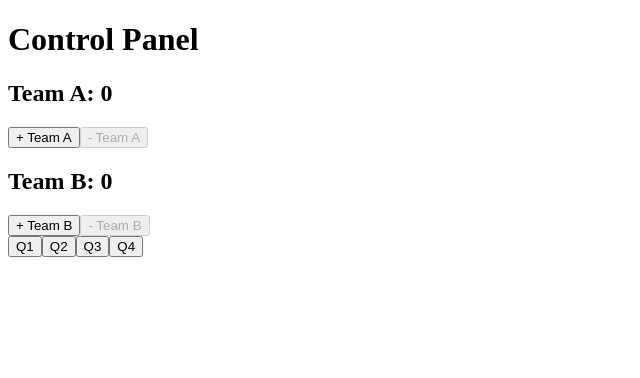
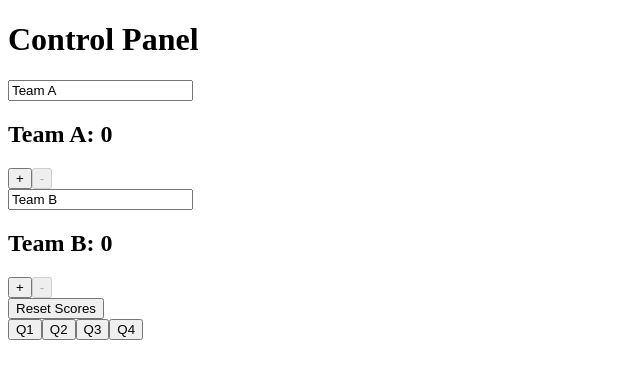
Before and after one commit to anukah/scoreboard, a Next.js app in the folder scoreboard-app/: page / in a window 1280 px wide. Shown: the top 378 px of the page, without its empty margins (0-640 px from the left). Built offline with nearby package versions, Linux system fonts and the light colour scheme.

Commit message:
feat/team name inputs

```diff
--- a/scoreboard-app/app/page.js
+++ b/scoreboard-app/app/page.js
@@ -5,10 +5,23 @@ import { useScore } from '../context/StoreContext';
 import styles from '../styles/Home.module.css';
 
 const Home = () => {
-  const { teamAScore, setTeamAScore, teamBScore, setTeamBScore, setCurrentQuestion } = useScore();
+  const { teamAScore, setTeamAScore, teamBScore, setTeamBScore, teamAName, setTeamAName, teamBName, setTeamBName, setCurrentQuarter } = useScore();
 
-  const handleQuestionClick = (question) => {
-    setCurrentQuestion(question);
+  const handleTeamANameChange = (e) => {
+    setTeamAName(e.target.value);
+  };
+
+  const handleTeamBNameChange = (e) => {
+    setTeamBName(e.target.value);
+  };
+
+  const handleResetScores = () => {
+    setTeamAScore(0);
+    setTeamBScore(0);
+  };
+
+  const handleSetQuarter = (Quarter) => {
+    setCurrentQuarter(Quarter);
   };
 
   return (
@@ -16,50 +29,62 @@ const Home = () => {
       <h1 className={styles.header}>Control Panel</h1>
       <div className={styles.controlSection}>
         <div className={styles.teamSection}>
-          <h2>Team A: {teamAScore}</h2>
+          <input
+            type="text"
+            value={teamAName}
+            onChange={handleTeamANameChange}
+            placeholder="Enter Team A Name"
+          />
+          <h2>{teamAName}: {teamAScore}</h2>
           <button
             className={styles.button}
             onClick={() => setTeamAScore(teamAScore + 1)}
           >
-            + Team A
+            +
           </button>
           <button
             className={styles.button}
             onClick={() => setTeamAScore(teamAScore - 1)}
             disabled={teamAScore === 0}
           >
-            - Team A
+            -
           </button>
         </div>
         <div className={styles.teamSection}>
-          <h2>Team B: {teamBScore}</h2>
+          <input
+            type="text"
+            value={teamBName}
+            onChange={handleTeamBNameChange}
+            placeholder="Enter Team B Name"
+          />
+          <h2>{teamBName}: {teamBScore}</h2>
           <button
             className={styles.button}
             onClick={() => setTeamBScore(teamBScore + 1)}
           >
-            + Team B
+            +
           </button>
           <button
             className={styles.button}
             onClick={() => setTeamBScore(teamBScore - 1)}
             disabled={teamBScore === 0}
           >
-            - Team B
+            -
           </button>
         </div>
-        <div className={styles.questionSection}>
-          <button className={styles.button} onClick={() => handleQuestionClick('Q1')}>
-            Q1
+        <div className={styles.resetSection}>
+          <button
+            className={styles.button}
+            onClick={handleResetScores}
+          >
+            Reset Scores
           </button>
-          <button className={styles.button} onClick={() => handleQuestionClick('Q2')}>
-            Q2
-          </button>
-          <button className={styles.button} onClick={() => handleQuestionClick('Q3')}>
-            Q3
-          </button>
-          <button className={styles.button} onClick={() => handleQuestionClick('Q4')}>
-            Q4
-          </button>
+        </div>
+        <div className={styles.QuarterSection}>
+          <button className={styles.button} onClick={() => handleSetQuarter("Q1")}>Q1</button>
+          <button className={styles.button} onClick={() => handleSetQuarter("Q2")}>Q2</button>
+          <button className={styles.button} onClick={() => handleSetQuarter("Q3")}>Q3</button>
+          <button className={styles.button} onClick={() => handleSetQuarter("Q4")}>Q4</button>
         </div>
       </div>
     </div>
--- a/scoreboard-app/context/StoreContext.js
+++ b/scoreboard-app/context/StoreContext.js
@@ -8,33 +8,47 @@ const ScoreContext = createContext();
 export const ScoreProvider = ({ children }) => {
   const [teamAScore, setTeamAScore] = useState(0);
   const [teamBScore, setTeamBScore] = useState(0);
-  const [currentQuestion, setCurrentQuestion] = useState(""); // Add this state
+  const [teamAName, setTeamAName] = useState("Team A");
+  const [teamBName, setTeamBName] = useState("Team B");
+  const [currentQuarter, setCurrentQuarter] = useState("");
 
-  // Sync score and question state with localStorage
+  // Sync state with localStorage
   useEffect(() => {
     const storedTeamAScore = localStorage.getItem('teamAScore');
     const storedTeamBScore = localStorage.getItem('teamBScore');
-    const storedQuestion = localStorage.getItem('currentQuestion');
+    const storedTeamAName = localStorage.getItem('teamAName');
+    const storedTeamBName = localStorage.getItem('teamBName');
+    const storedCurrentQuarter = localStorage.getItem('currentQuarter');
 
-    if (storedTeamAScore) {
-      setTeamAScore(parseInt(storedTeamAScore, 10));
-    }
-    if (storedTeamBScore) {
-      setTeamBScore(parseInt(storedTeamBScore, 10));
-    }
-    if (storedQuestion) {
-      setCurrentQuestion(storedQuestion);
-    }
+    if (storedTeamAScore) setTeamAScore(parseInt(storedTeamAScore, 10));
+    if (storedTeamBScore) setTeamBScore(parseInt(storedTeamBScore, 10));
+    if (storedTeamAName) setTeamAName(storedTeamAName);
+    if (storedTeamBName) setTeamBName(storedTeamBName);
+    if (storedCurrentQuarter) setCurrentQuarter(storedCurrentQuarter);
   }, []);
 
   useEffect(() => {
     localStorage.setItem('teamAScore', teamAScore);
     localStorage.setItem('teamBScore', teamBScore);
-    localStorage.setItem('currentQuestion', currentQuestion);
-  }, [teamAScore, teamBScore, currentQuestion]);
+    localStorage.setItem('teamAName', teamAName);
+    localStorage.setItem('teamBName', teamBName);
+    localStorage.setItem('currentQuarter', currentQuarter);
+  }, [teamAScore, teamBScore, teamAName, teamBName, currentQuarter]);
 
   return (
-    <ScoreContext.Provider value={{ teamAScore, setTeamAScore, teamBScore, setTeamBScore, currentQuestion, setCurrentQuestion }}>
+    <ScoreContext.Provider
+      value={{
+        teamAScore,
+        setTeamAScore,
+        teamBScore,
+        setTeamBScore,
+        teamAName,
+        setTeamAName,
+        teamBName,
+        setTeamBName,
+        currentQuarter,
+        setCurrentQuarter
+      }}>
       {children}
     </ScoreContext.Provider>
   );
```
Also changed, not shown: scoreboard-app/app/score/page.js (+19 -9 lines).
